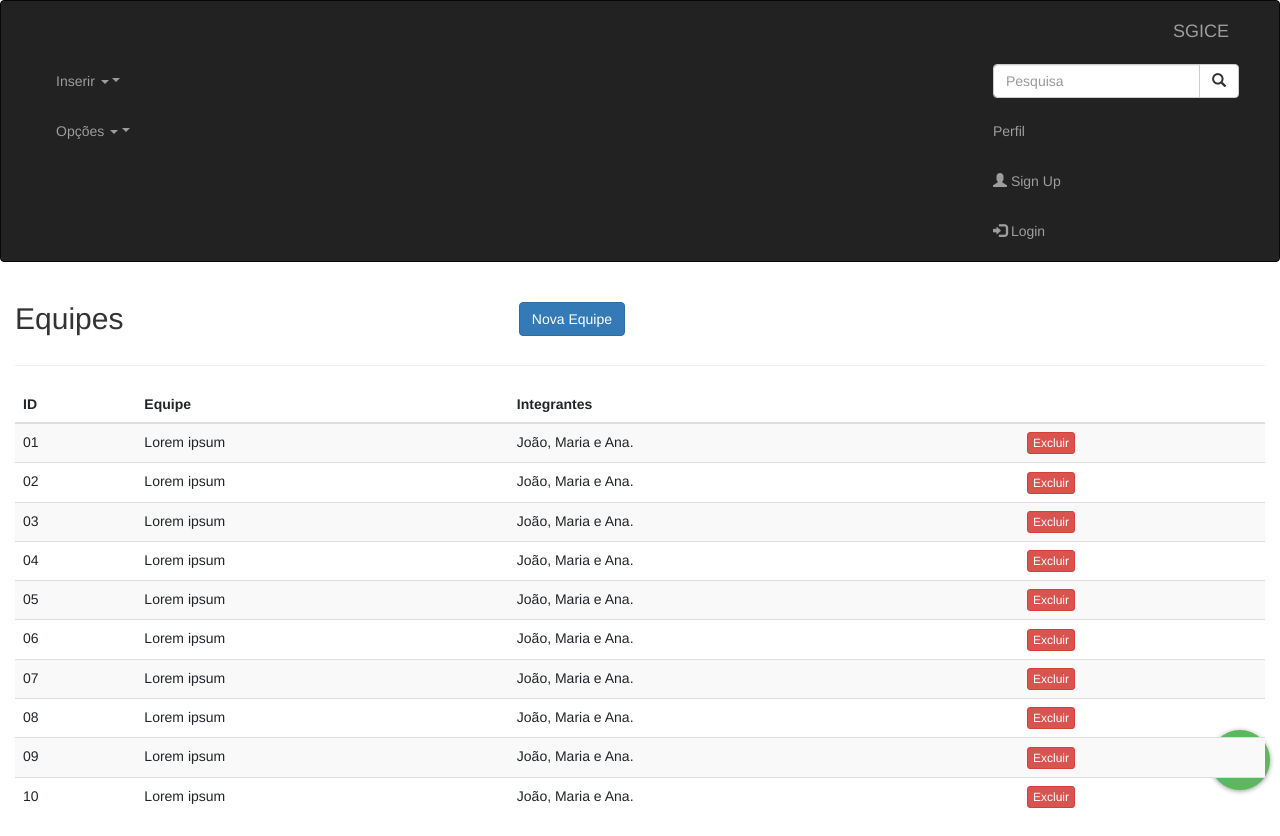
After one commit to luisabergo/Ana_Anna_Luisa, a Django app: page /Equipe/ in a window 1280 px wide. The commit adds this page. Run offline with Django 3.2, Linux system fonts and the light colour scheme; parts of the project's set-up code (start-up, migrations or seed data) failed here and were passed over; some libraries are stand-ins or nearby versions.

Commit message:
Página criação equipe

```diff
--- a/django_app/templates/django/cabecalho.html
+++ b/django_app/templates/django/cabecalho.html
@@ -38,6 +38,7 @@
           <a class="dropdown-toggle" data-toggle="dropdown" href="#">Opções <span class="caret"></span></a>
           <ul class="dropdown-menu">
                   <li><a href="/TelaMatricula/">Matricular</a></li>
+               <li><a href="/Equipe/">Criar Equipes</a></li>
 		<li><a href="/ajuda/">Ajuda</a></li>
       <li><a href="/chat/">Chat</a></li>
           </ul>
--- /dev/null
+++ b/django_app/templates/django/equipe.html
@@ -0,0 +1,150 @@
+<!DOCTYPE html>
+<html lang="pt-br">
+<head>
+ <meta charset="utf-8">
+ <meta http-equiv="X-UA-Compatible" content="IE=edge">
+ <meta name="viewport" content="width=device-width, initial-scale=1">
+ <title>CRUD com Bootstrap 3</title>
+
+ <link href="css/bootstrap.min.css" rel="stylesheet">
+ <link href="css/style.css" rel="stylesheet">
+ {% include "django/cabecalho.html" %}
+</head>
+<body>
+ <div id="main" class="container-fluid" style="margin-right: 80px">
+ 	<div id="top" class="row">
+		<div class="col-sm-3">
+			<h2>Equipes</h2>
+		</div>
+
+		<div class="col-sm-3">
+			<a href="add.html" class="btn btn-primary pull-right h2">Nova Equipe</a>
+		</div>
+	</div> <!-- /#top -->
+
+
+ 	<hr />
+ 	<div id="list" class="row">
+
+	<div class="table-responsive col-md-12">
+		<table class="table table-striped" cellspacing="0" cellpadding="0">
+			<thead>
+				<tr>
+					<th>ID</th>
+					<th>Equipe</th>
+					<th>Integrantes</th>
+					<th class="actions"></th>
+				</tr>
+			</thead>
+			<tbody>
+				<tr>
+					<td>01</td>
+					<td>Lorem ipsum</td>
+					<td>João, Maria e Ana.</td>
+					<td class="actions">
+						<a class="btn btn-danger btn-xs"  href="#" data-toggle="modal" data-target="#delete-modal">Excluir</a>
+					</td>
+				</tr>
+				<tr>
+					<td>02</td>
+					<td>Lorem ipsum</td>
+					<td>João, Maria e Ana.</td>
+					<td class="actions">
+						<a class="btn btn-danger btn-xs"  href="#" data-toggle="modal" data-target="#delete-modal">Excluir</a>
+					</td>
+				</tr>
+				<tr>
+					<td>03</td>
+					<td>Lorem ipsum</td>
+					<td>João, Maria e Ana.</td>
+					<td class="actions">
+						<a class="btn btn-danger btn-xs"  href="#" data-toggle="modal" data-target="#delete-modal">Excluir</a>
+					</td>
+				</tr>
+				<tr>
+					<td>04</td>
+					<td>Lorem ipsum</td>
+					<td>João, Maria e Ana.</td>
+					<td class="actions">
+						<a class="btn btn-danger btn-xs"  href="#" data-toggle="modal" data-target="#delete-modal">Excluir</a>
+					</td>
+				</tr>
+				<tr>
+					<td>05</td>
+					<td>Lorem ipsum</td>
+					<td>João, Maria e Ana.</td>
+					<td class="actions">
+						<a class="btn btn-danger btn-xs"  href="#" data-toggle="modal" data-target="#delete-modal">Excluir</a>
+					</td>
+				</tr>
+				<tr>
+					<td>06</td>
+					<td>Lorem ipsum</td>
+					<td>João, Maria e Ana.</td>
+					<td class="actions">
+						<a class="btn btn-danger btn-xs"  href="#" data-toggle="modal" data-target="#delete-modal">Excluir</a>
+					</td>
+				</tr>
+				<tr>
+					<td>07</td>
+					<td>Lorem ipsum</td>
+					<td>João, Maria e Ana.</td>
+					<td class="actions">
+						<a class="btn btn-danger btn-xs"  href="#" data-toggle="modal" data-target="#delete-modal">Excluir</a>
+					</td>
+				</tr>
+				<tr>
+					<td>08</td>
+					<td>Lorem ipsum</td>
+					<td>João, Maria e Ana.</td>
+					<td class="actions">
+						<a class="btn btn-danger btn-xs"  href="#" data-toggle="modal" data-target="#delete-modal">Excluir</a>
+					</td>
+				</tr>
+				<tr>
+					<td>09</td>
+					<td>Lorem ipsum</td>
+					<td>João, Maria e Ana.</td>
+					<td class="actions">
+						<a class="btn btn-danger btn-xs"  href="#" data-toggle="modal" data-target="#delete-modal">Excluir</a>
+					</td>
+				</tr>
+				<tr>
+					<td>10</td>
+					<td>Lorem ipsum</td>
+					<td>João, Maria e Ana.</td>
+					<td class="actions">
+						<a class="btn btn-danger btn-xs"  href="#" data-toggle="modal" data-target="#delete-modal">Excluir</a>
+					</td>
+				</tr>
+			</tbody>
+		</table>
+	</div>
+
+	</div> <!-- /#list -->
+	</div> <!-- /#bottom -->
+ </div> <!-- /#main -->
+
+<!-- Modal -->
+<div class="modal fade" id="delete-modal" tabindex="-1" role="dialog" aria-labelledby="modalLabel">
+  <div class="modal-dialog" role="document">
+    <div class="modal-content">
+      <div class="modal-header">
+        <button type="button" class="close" data-dismiss="modal" aria-label="Fechar"><span aria-hidden="true">&times;</span></button>
+        <h4 class="modal-title" id="modalLabel">Excluir Item</h4>
+      </div>
+      <div class="modal-body">
+        Deseja realmente excluir este item?
+      </div>
+      <div class="modal-footer">
+        <button type="button" class="btn btn-primary">Sim</button>
+	<button type="button" class="btn btn-default" data-dismiss="modal">N&atilde;o</button>
+      </div>
+    </div>
+  </div>
+</div>
+
+ <script src="js/jquery.min.js"></script>
+ <script src="js/bootstrap.min.js"></script>
+</body>
+</html>
--- a/django_app/views.py
+++ b/django_app/views.py
@@ -43,3 +43,6 @@ def InserirComentario(request):
 
 def TelaMatricula(request):
     return render(request, 'django/TelaMatricula.html')
+
+def Equipe(request):
+    return render(request, 'django/equipe.html')
--- a/django_project/urls.py
+++ b/django_project/urls.py
@@ -33,4 +33,5 @@ urlpatterns = [
   url(r'^progresso/', views.Progresso, name='Progresso'),
   url(r'^InserirComentario/', views.InserirComentario, name='InserirComentario'),
   url(r'^TelaMatricula/', views.TelaMatricula, name='TelaMatricula'),
+  url(r'^Equipe/', views.Equipe, name='Equipe'),
 ]
```
